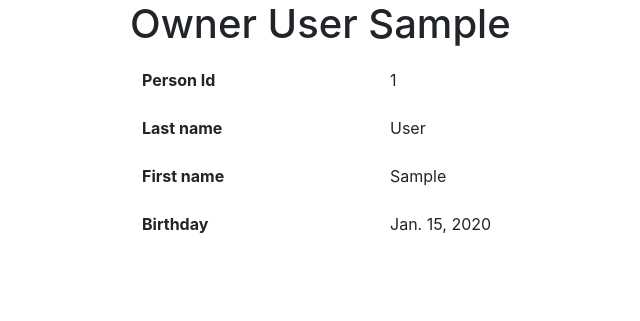
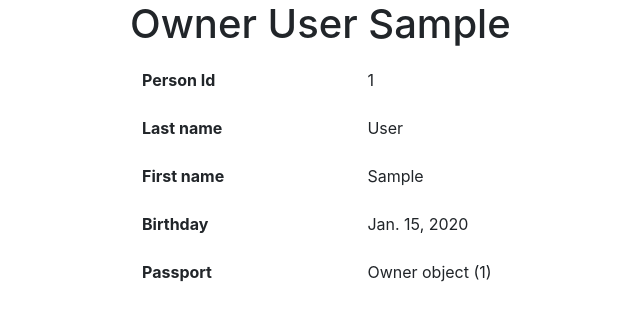
Before and after one commit to vorotynsky/FunCpp, a Django app: page /owner/details/1/ in a window 1280 px wide. Shown: the part 56-377 px from the top of the page, without its empty margins (145-785 px from the left). Run offline with Django 3.2, Linux system fonts and the light colour scheme; tables that the repository leaves empty hold one stand-in row (values such as "Sample post"); some libraries are stand-ins or nearby versions.

Commit message:
feat!: add django user
BC: The initial migration was changed.

```diff
--- a/pycar/settings.py
+++ b/pycar/settings.py
@@ -120,3 +120,6 @@ USE_TZ = True
 # https://docs.djangoproject.com/en/3.0/howto/static-files/
 
 STATIC_URL = '/static/'
+
+# Authorization user
+AUTH_USER_MODEL = 'pycar_app.User'
--- a/pycar_app/admin.py
+++ b/pycar_app/admin.py
@@ -7,3 +7,4 @@ admin.site.register(Car)
 admin.site.register(Owner)
 admin.site.register(License)
 admin.site.register(OwnerShip)
+admin.site.register(User)
--- a/pycar_app/models.py
+++ b/pycar_app/models.py
@@ -1,4 +1,12 @@
+from django.conf import settings
+from django.contrib.auth.models import AbstractUser
 from django.db import models
+
+
+class User(AbstractUser):
+    passport         = models.IntegerField(unique=True, null=True)
+    address          = models.CharField(max_length=128, null=True)
+    nationality      = models.CharField(max_length=48,  null=True)
 
 
 class Car(models.Model):
@@ -12,6 +20,7 @@ class Owner(models.Model):
     last_name       = models.CharField(max_length=48)
     birthday        = models.DateField()
     cars            = models.ManyToManyField(Car, through='Ownership')
+    user            = models.OneToOneField(settings.AUTH_USER_MODEL, on_delete=models.CASCADE, null=True)
 
 
 class License(models.Model):
--- a/templates/owner/detail.html
+++ b/templates/owner/detail.html
@@ -26,6 +26,18 @@
             <th scope="row">Birthday</th>
             <td>{{ owner.birthday }}</td>
         </tr>
+        <tr>
+            <th scope="row">Passport</th>
+            {% if owner.user != None %}
+                {% if owner.user.passport != None %}
+                    <td>{{ owner }}</td>
+                {% else %}
+                    <td> Passport isn't entered. </td>
+                {% endif %}
+            {% else %}
+                <td> User hasn't created. </td>
+            {% endif %}
+        </tr>
     </table>
 
 {% endblock %}
```
Also changed, not shown: pycar_app/migrations/0001_initial.py.
